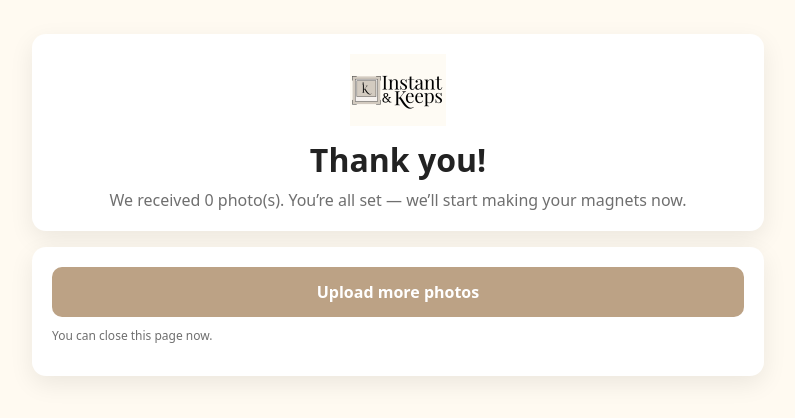
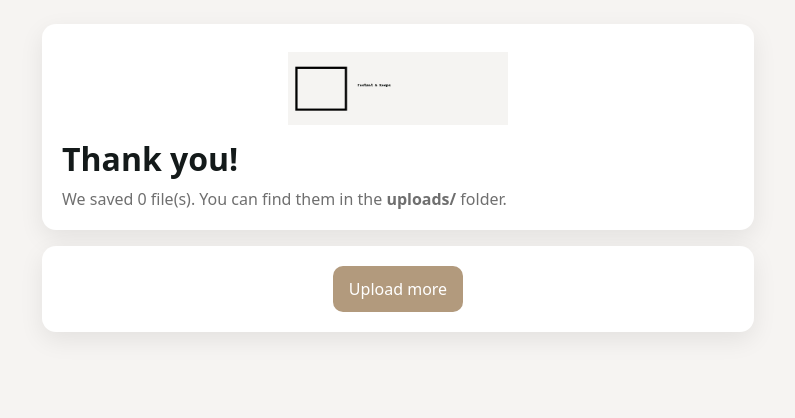
Before and after one commit to instantandKeeps/Photo-uploader, a Flask app: page /success in a window 1280 px wide. Shown: the top 418 px of the page, without its empty margins (242-1037 px from the left). Run offline with Flask 3, Linux system fonts and the light colour scheme.

Commit message:
Add files via upload

```diff
--- a/app.py
+++ b/app.py
@@ -1,131 +1,71 @@
 import os, csv, datetime
-from flask import Flask, render_template, request, redirect, url_for, send_from_directory, abort
+from flask import Flask, render_template, request, redirect, url_for
 
-# ---------- Basic setup ----------
 app = Flask(__name__, static_folder="static", template_folder="templates")
 
-UPLOAD_FOLDER = os.path.join(app.root_path, "uploads")
-os.makedirs(UPLOAD_FOLDER, exist_ok=True)
+BASE = os.path.dirname(os.path.abspath(__file__))
+UPLOADS = os.path.join(BASE, "uploads")
+os.makedirs(UPLOADS, exist_ok=True)
 
-ADMIN_PASSWORD = os.environ.get("ADMIN_PASSWORD", "ik2025")
+ALLOWED = {"jpg","jpeg","png","gif","heic","heif","webp","pdf"}
 
-# allow images + pdf
-ALLOWED_EXTS = {"jpg","jpeg","png","gif","heic","heif","webp","pdf"}
+def allowed_file(name: str) -> bool:
+    return "." in name and name.rsplit(".", 1)[1].lower() in ALLOWED
 
-def allowed_file(filename: str) -> bool:
-    if not filename:
-        return False
-    ext = filename.rsplit(".", 1)[-1].lower()
-    return ext in ALLOWED_EXTS
+def safe(s: str) -> str:
+    s = "".join(c for c in s if c.isalnum() or c in (" ","-","_")).strip()
+    return s or "customer"
 
-# CSV log
-ORDERS_CSV = os.path.join(app.root_path, "orders.csv")
-if not os.path.exists(ORDERS_CSV):
-    with open(ORDERS_CSV, "w", newline="", encoding="utf-8") as f:
-        w = csv.writer(f)
-        w.writerow(["timestamp", "name", "filenames"])
+@app.route("/", methods=["GET"])
+def home():
+    return render_template("index.html")
 
-# ---------- Routes ----------
-@app.route("/")
-def root():
-    return redirect(url_for("upload"))
+@app.route("/upload", methods=["POST"])
+def upload():
+    name = (request.form.get("name") or "").strip()
+    files = request.files.getlist("photos")
 
-@app.route("/upload", methods=["GET","POST"])
-def upload():
-    error = None
-    if request.method == "POST":
-        name = (request.form.get("name") or "").strip()
-        files = request.files.getlist("photos")
+    if not name:
+        return render_template("index.html", error="Please enter your name.")
+    files = [f for f in files if f and f.filename and allowed_file(f.filename)]
+    if not files or len(files) > 9:
+        return render_template("index.html", error="Please select 1–9 supported files.")
 
-        # validations
-        if not name:
-            error = "Please enter your name."
-        elif not files or len(files) == 0:
-            error = "Please select at least one file."
-        elif len(files) > 9:
-            error = "Please select no more than 9 files."
-        else:
-            clean = []
-            for f in files:
-                if f and allowed_file(f.filename):
-                    clean.append(f)
-            if not clean:
-                error = "Only JPG, PNG, HEIC/HEIF, WEBP, GIF, or PDF are accepted."
-            else:
-                # make per-order folder
-                stamp = datetime.datetime.now().strftime("%Y%m%d_%H%M%S")
-                safe_name = "".join(c for c in name if c.isalnum() or c in (" ","-","_")).strip().replace(" ", "_")
-                order_folder = os.path.join(UPLOAD_FOLDER, f"{stamp}_{safe_name}")
-                os.makedirs(order_folder, exist_ok=True)
+    stamp = datetime.datetime.now().strftime("%Y%m%d_%H%M%S")
+    folder = f"{safe(name)}_{stamp}"
+    dest = os.path.join(UPLOADS, folder)
+    os.makedirs(dest, exist_ok=True)
 
-                saved_names = []
-                for f in clean:
-                    filename = f.filename
-                    # prevent collisions
-                    base, ext = os.path.splitext(filename)
-                    base = base[:80] or "file"
-                    final = base + ext
-                    i = 1
-                    while os.path.exists(os.path.join(order_folder, final)):
-                        final = f"{base}_{i}{ext}"
-                        i += 1
-                    f.save(os.path.join(order_folder, final))
-                    saved_names.append(final)
+    saved = 0
+    for f in files:
+        base = os.path.basename(f.filename)
+        stem, ext = os.path.splitext(base)
+        stem = (stem[:80] or "file")
+        final = stem + ext
+        i = 1
+        while os.path.exists(os.path.join(dest, final)):
+            final = f"{stem}_{i}{ext}"
+            i += 1
+        f.save(os.path.join(dest, final))
+        saved += 1
 
-                # log
-                with open(ORDERS_CSV, "a", newline="", encoding="utf-8") as fcsv:
-                    w = csv.writer(fcsv)
-                    w.writerow([stamp, name, ";".join(saved_names)])
+    log = os.path.join(BASE, "orders.csv")
+    new = not os.path.exists(log)
+    with open(log, "a", newline="", encoding="utf-8") as fp:
+        import csv
+        w = csv.writer(fp)
+        if new: w.writerow(["timestamp","name","folder","count"])
+        w.writerow([stamp, name, folder, saved])
 
-                return redirect(url_for("success", count=len(saved_names)))
-
-    return render_template("index.html", error=error)
+    return redirect(url_for("success", name=name, count=saved, folder=folder))
 
 @app.route("/success")
 def success():
-    try:
-        count = int(request.args.get("count", "0"))
-    except:
-        count = 0
-    return render_template("success.html", count=count)
-
-# ---- Admin: simple listing + download/delete (password via query or sessionless) ----
-@app.route("/admin", methods=["GET","POST"])
-def admin():
-    key = request.args.get("key") or (request.form.get("key") if request.method=="POST" else "")
-    needs_key = (key != ADMIN_PASSWORD)
-    if needs_key:
-        return render_template("admin.html", needs_key=True)
-
-    # handle delete request
-    del_target = request.form.get("delete")
-    if del_target:
-        target_path = os.path.join(UPLOAD_FOLDER, del_target)
-        if os.path.exists(target_path) and os.path.isdir(target_path):
-            try:
-                # remove directory tree
-                import shutil
-                shutil.rmtree(target_path)
-            except Exception as e:
-                pass
-
-    # list folders newest first
-    try:
-        items = sorted(os.listdir(UPLOAD_FOLDER), reverse=True)
-    except FileNotFoundError:
-        items = []
-
-    return render_template("admin.html", needs_key=False, files=items)
-
-@app.route("/uploads/<path:filename>")
-def uploaded_file(filename):
-    # Only for admin downloads with key
-    key = request.args.get("key")
-    if key != ADMIN_PASSWORD:
-        abort(403)
-    return send_from_directory(UPLOAD_FOLDER, filename, as_attachment=True)
+    from flask import request
+    name = request.args.get("name","")
+    count = int(request.args.get("count","0"))
+    folder = request.args.get("folder","")
+    return render_template("success.html", name=name, count=count, folder=folder)
 
 if __name__ == "__main__":
-    # Render/Heroku style: respect PORT env
-    port = int(os.environ.get("PORT", "8080"))
-    app.run(host="0.0.0.0", port=port, debug=False)
+    app.run(host="0.0.0.0", port=8080, debug=False)
--- a/static/style.css
+++ b/static/style.css
@@ -1,41 +1,15 @@
-:root{--bg:#fffaf1;--card:#fff;--ink:#222;--muted:#6f6f6f;--accent:#bca285;}
-*{box-sizing:border-box}
-body{margin:0;font-family:system-ui,-apple-system,Segoe UI,Roboto,Helvetica,Arial,sans-serif;color:var(--ink);background:var(--bg);}
-.wrap{max-width:780px;margin:0 auto;padding:24px;}
-.head{text-align:center;margin:10px 0;}
-.logo{display:block;height:72px;margin:0 auto 12px auto;}
-h1{font-weight:700;margin:0 0 8px;}
-.subtitle{margin:0;color:var(--muted);}
-.muted{color:var(--muted)}
-.tiny{font-size:12px}
-.card{background:var(--card);padding:20px;border-radius:14px;box-shadow:0 8px 24px rgba(0,0,0,.08);margin-bottom:16px;}
-.form label{display:block;margin-top:12px;font-weight:600}
-input[type="text"], input[type="password"], input[type="file"]{
-  width:100%;padding:12px;border:1px solid #ddd;border-radius:10px;background:#fafafa;
-}
-button, .button{
-  appearance:none;border:0;border-radius:10px;background:var(--accent);color:#fff;padding:14px 18px;
-  font-weight:700;display:inline-block;text-decoration:none;text-align:center;cursor:pointer;width:100%;
-}
-.button.small, button.small{padding:8px 10px;border-radius:8px;width:auto}
-.danger{background:#b85a5a}
-
-.inline-error{color:#c74242;margin-top:8px}
-.notice.error{background:#ffe8e8;color:#8a1f1f;border:1px solid #f4bcbc;margin:12px 0;padding:10px;border-radius:8px}
-
-.preview-grid{display:grid;grid-template-columns:repeat(3,1fr);gap:10px;margin-top:10px}
-.preview-item{position:relative;background:#f4f4f4;border-radius:12px;overflow:hidden}
-.preview-item img.thumb{display:block;width:100%;height:110px;object-fit:cover}
-.thumb-x{position:absolute;top:6px;right:6px;width:32px;height:32px;border-radius:50%;background:rgba(0,0,0,.65);
-  color:#fff;border:none;font-size:18px;line-height:30px;text-align:center;cursor:pointer;padding:0;-webkit-tap-highlight-color:transparent;z-index:5}
-.thumb-x:active{background:rgba(0,0,0,.85)}
-
-.filelist{list-style:none;padding:0;margin:0}
-.filelist li{display:flex;gap:10px;align-items:center;justify-content:space-between;border-bottom:1px solid #eee;padding:8px 0}
-
-@media (max-width:480px){
-  .wrap{max-width:100%;padding:12px}
-  .preview-grid{grid-template-columns:repeat(3,1fr);gap:8px}
-  .preview-item img.thumb{height:100px}
-  button[type="submit"]{width:100%}
-}
+:root{ --bg:#f6f4f2; --card:#fff; --ink:#141a1a; --muted:#6f6f6f; --brand:#b29a7d; }
+*{ box-sizing:border-box }
+body{ margin:0; font-family:system-ui,-apple-system,"Segoe UI",Roboto,Helvetica,Arial,sans-serif; color:var(--ink); background:var(--bg); }
+.wrap{ max-width:760px; margin:0 auto; padding:24px; }
+.card{ background:var(--card); padding:20px; border-radius:14px; box-shadow:0 8px 24px rgba(0,0,0,.08); margin-bottom:16px; }
+.center{text-align:center}
+h1{ margin:0 0 8px; font-weight:700 }
+.subtitle{ margin:0; color:var(--muted) }
+.logo{ display:block; height:auto; margin:8px auto 12px }
+.form label{ display:block; margin-top:12px; font-weight:600 }
+.form input[type="text"], .form input[type="file"]{ width:100%; padding:12px; border:1px solid #ddd; border-radius:10px }
+button, .button{ display:inline-block; background:var(--brand); color:#fff; border:none; padding:12px 16px; border-radius:10px; cursor:pointer; text-decoration:none }
+button.primary{ width:100%; margin-top:12px }
+.notice.error{ background:#ffe9e9; color:#a00; border:1px solid #f5bcbc; border-radius:10px; padding:12px; margin:12px 0; }
+.muted{ color:var(--muted) } .tiny{ font-size:12px }
--- a/templates/success.html
+++ b/templates/success.html
@@ -2,21 +2,20 @@
 <html lang="en">
 <head>
   <meta charset="utf-8">
-  <meta name="viewport" content="width=device-width, initial-scale=1, viewport-fit=cover">
-  <title>Thank You — Instant & Keeps</title>
+  <meta name="viewport" content="width=device-width, initial-scale=1">
+  <title>Thanks — Instant & Keeps</title>
   <link rel="stylesheet" href="{{ url_for('static', filename='style.css') }}">
 </head>
 <body>
 <div class="wrap">
   <header class="card head">
-      <img class="logo" src="{{ url_for('static', filename='logo.jpg') }}" alt="Instant & Keeps">
+    <img class="logo" src="{{ url_for('static', filename='logo.jpg') }}" alt="Instant & Keeps" width="220">
     <h1>Thank you!</h1>
-      <p class="subtitle">We received {{ count }} photo(s). You’re all set — we’ll start making your magnets now.</p>
+    <p class="subtitle">We saved {{ count }} file(s). You can find them in the <strong>uploads/{{ folder }}</strong> folder.</p>
   </header>
 
   <div class="card center">
-      <a class="button" href="/upload">Upload more photos</a>
-      <p class="tiny muted" style="margin-top:10px;">You can close this page now.</p>
+    <a class="button" href="/">Upload more</a>
   </div>
 </div>
 </body>
```
Also changed, not shown: templates/index.html (+8 -103 lines), README.txt (added), static/logo.jpg, 1 other file. Lines whose indentation alone changed are shown as unchanged.
